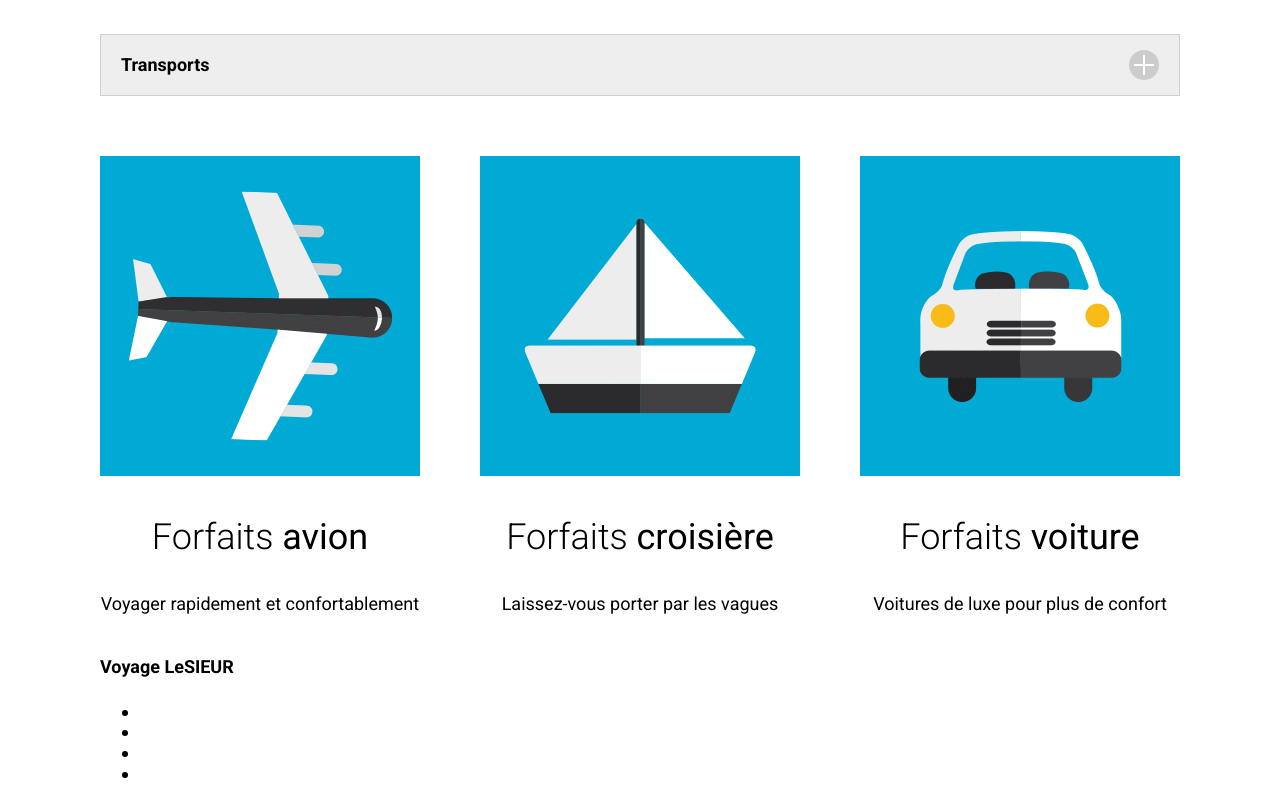
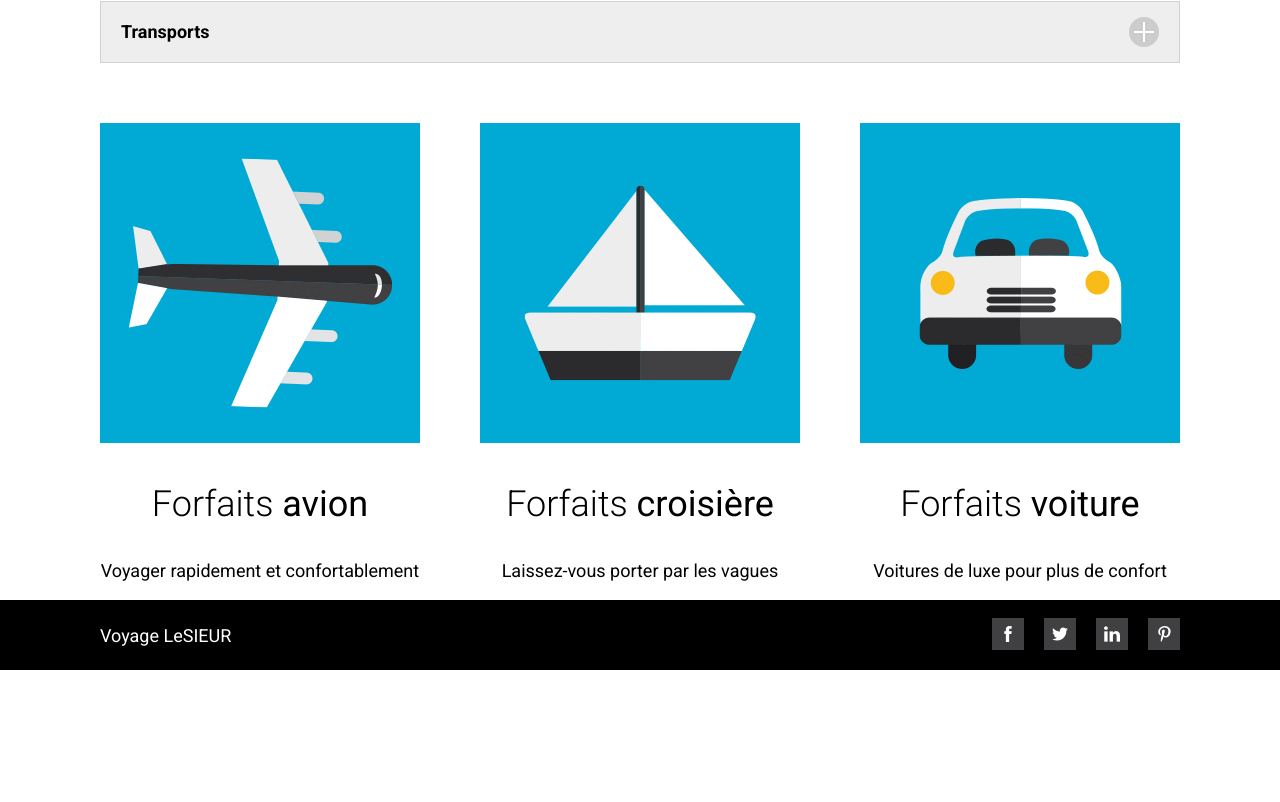
Before and after one commit to Hanzerer23/site1_voyagelesieur, a plain HTML site: page index.html in a window 1280 px wide. Shown: the part 379-1181 px from the top of the page. After the commit the page ends 1051 px from the top, so only its background shows below. Drawn offline with Linux system fonts and the light colour scheme.

Commit message:
CSS complété

```diff
--- a/css/styles.css
+++ b/css/styles.css
@@ -44,13 +44,13 @@ header{
     background-color: #f26c25;
     padding-top: 10px;
     padding-bottom: 10px;
-    /*height: 80px;*/
 }
 
 header .wrapper{
     display: flex;
     justify-content: space-between;
     align-items: center;
+    height: 80px;
 }
 
 .logo{
@@ -138,3 +138,68 @@ nav a:hover{
 .conteneur-transport p{
     text-align: center;
 }
+
+/*  Footer  */
+
+footer .wrapper{
+    display: flex;
+    justify-content: space-between;
+    align-items: center;
+}
+
+footer{
+    background-color: black;
+    height: 70px;
+}
+
+footer h4{
+    color: white;
+
+    font-size: 18px;
+    font-weight: 400;
+}
+
+footer a{
+    display: inline-block;
+    height: 32px;
+    width: 32px;
+    margin-left: 20px;
+}
+
+footer ul{
+    list-style: none;
+    display: flex;
+    justify-content: space-between;
+}
+
+.facebook a{
+    background-image: url("../images/facebook-nb.jpg");
+}
+
+.twitter a{
+    background-image: url("../images/twitter-nb.jpg");
+}
+
+.linkedin a{
+    background-image: url("../images/linkedin-nb.jpg");
+}
+
+.pinterest a{
+    background-image: url("../images/pinterest-nb.jpg");
+}
+
+.facebook a:hover{
+    background-image: url("../images/facebook-survol.jpg");
+}
+
+.twitter a:hover{
+    background-image: url("../images/twitter-survol.jpg");
+}
+
+.linkedin a:hover{
+    background-image: url("../images/linkedin-survol.jpg");
+}
+
+.pinterest a:hover{
+    background-image: url("../images/pinterest-survol.jpg");
+}
```
